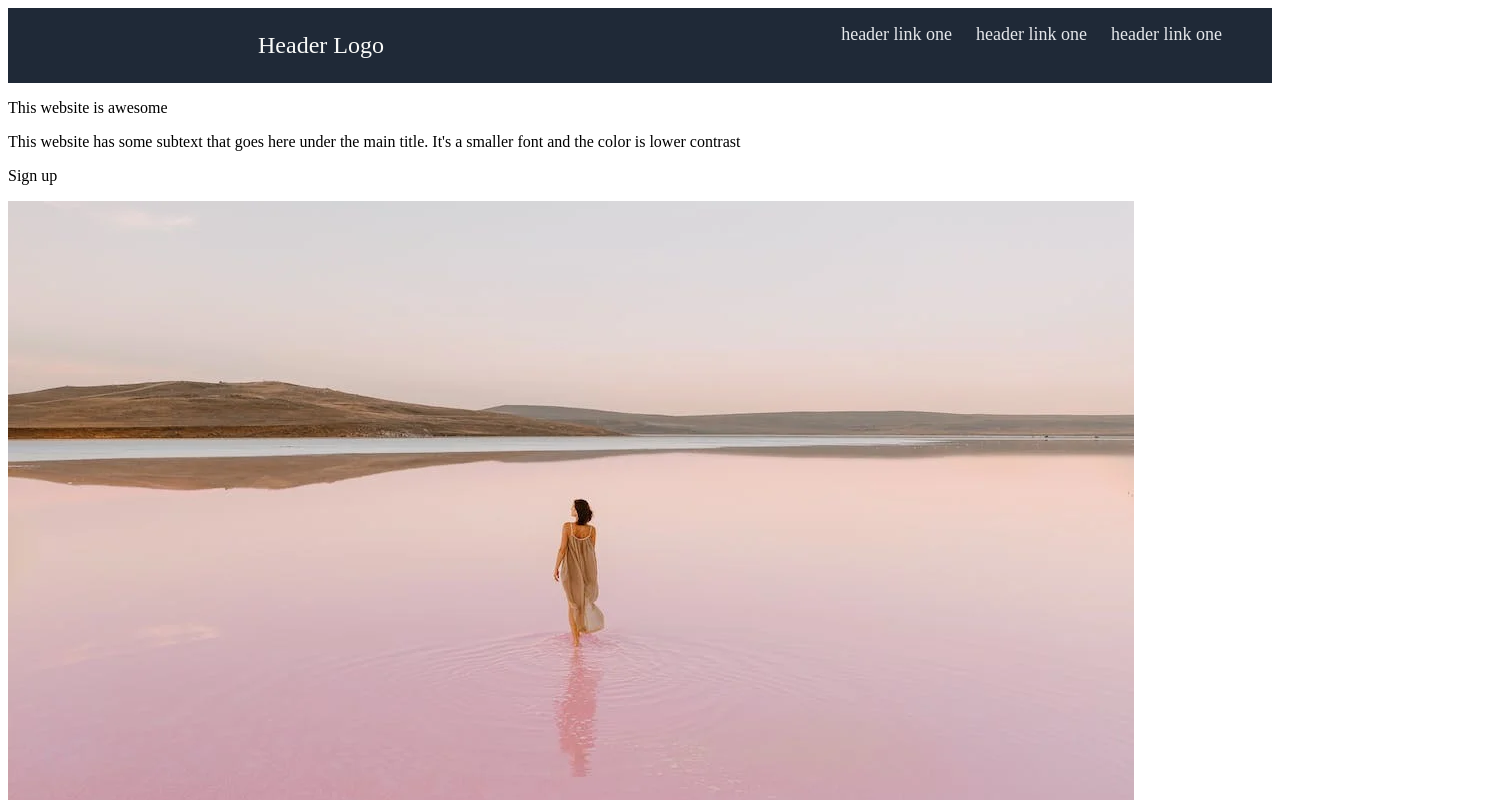
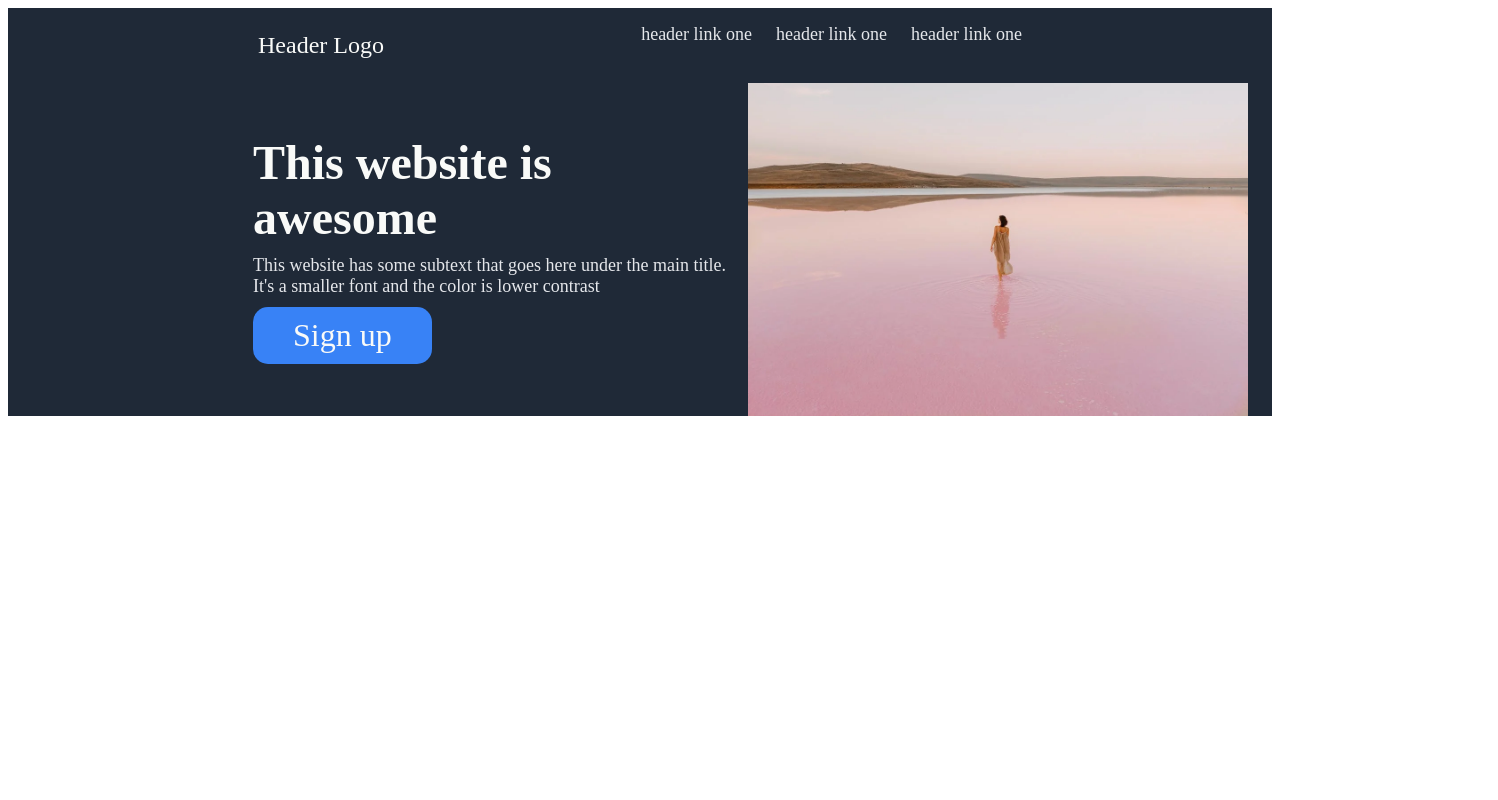
Before and after one commit to dittygoops/landing-page, a plain HTML site: page index.html in a window 1280 px wide. Shown: the top 800 px of the page, 1498 px wide, since content can reach past the window. Drawn offline with Linux system fonts and the light colour scheme.

Commit message:
Add styles to hero

```diff
--- a/index.html
+++ b/index.html
@@ -16,13 +16,13 @@
             <p><a href="https://google.com">header link one</a></p>
         </div>
     </div>
-    <div>
-        <div>
-            <p>This website is awesome</p>
-            <p>This website has some subtext that goes here under the main title. It's a smaller font and the color is lower contrast</p>
-            <p>Sign up</p>
+    <div class="hero">
+        <div class="hero-text">
+            <p class="hero-main-text">This website is awesome</p>
+            <p class="hero-subtext">This website has some subtext that goes here under the main title. It's a smaller font and the color is lower contrast</p>
+            <p class="hero-button">Sign up</p>
         </div>
-        <img src="./img.webp">
+        <img src="./img.webp" width="500px">
     </div>
 </body>
 </html>
--- a/styles.css
+++ b/styles.css
@@ -8,12 +8,13 @@
     display: flex;
     gap: 24px;
     padding-right: 50px;
+    padding-right: 250px;
 }
 
 .header-links a {
     text-decoration: none;
     font-size: 18px;
-    color: #E5E7EB
+    color: #E5E7EB;
 }
 
 .header-logo {
@@ -21,3 +22,45 @@
     font-size: 24px;
     color: #F9FAF8;
 }
+
+.hero {
+    display: flex;
+    background-color: #1F2937;
+    justify-content: space-between;
+}
+
+.hero-text {
+    display: flex;
+    flex-direction: column;
+    justify-content: center;
+    width: 500px;
+    flex: none;
+    padding-left: 240px;
+}
+
+.hero-main-text {
+    font-size: 48px;
+    font-weight: bolder;
+    color: #F9FAF8;
+    margin: 5px;
+}
+
+.hero-subtext {
+    font-size: 18px;
+    color: #E5E7EB;
+    margin: 5px;
+}
+
+.hero-button {
+    background-color: #3882F6;
+    color: #F9FAF8;
+    font-size: 32px;
+    margin: 5px;
+    width: fit-content;
+    padding: 10px 40px;
+    border-radius: 15px;
+}
+
+img {
+    padding-right: 250px;
+}
```
